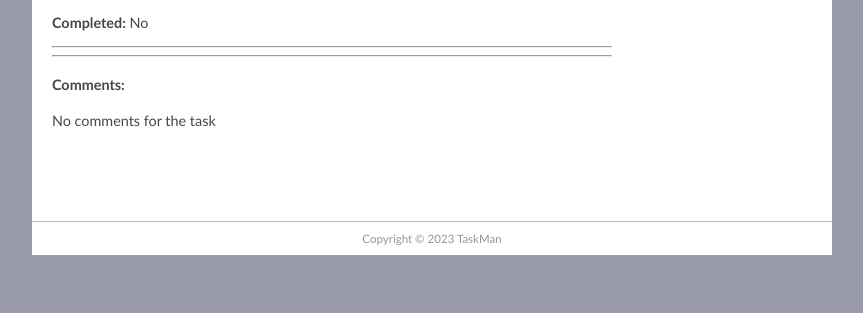
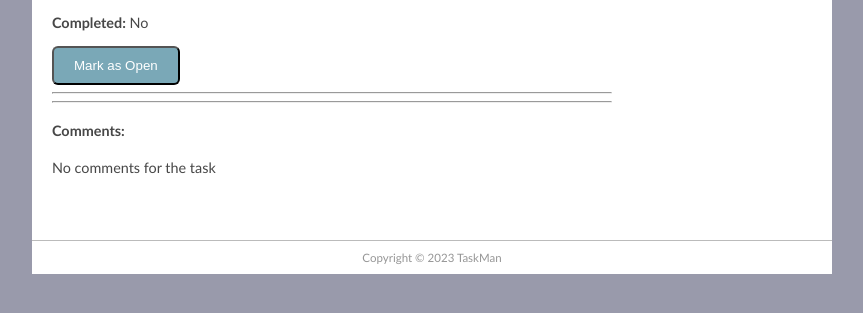
Before and after one commit to Vkasmakr/taskman_v.2, a Django app: page /taskman/alltasks/4/done in a window 1280 px wide. Shown: the part 333-646 px from the top of the page, without its empty margins (208-1071 px from the left). Run offline with Django 4.2, Linux system fonts and the light colour scheme; data comes from the database, SQL or seed files in the repository; both versions use the stored data as it was after the commit.

Commit message:
added a feature to open task/project if completed

```diff
--- a/mysite/taskman/templates/project_detail.html
+++ b/mysite/taskman/templates/project_detail.html
@@ -48,6 +48,11 @@ Reverse for 'view-project' with keyword arguments '{'id': 2}' not found. 1 patte
   {% csrf_token %}
   <button type="submit" class="button-cool">Mark as Completed</button>
 </form>
+{%else%}
+<form method="POST" action="{% url 'open-project' project.pk %}">
+  {% csrf_token %}
+  <button type="submit" class="button-cool">Mark as Open</button>
+</form>
 {%endif%}
 
 <hr>
--- a/mysite/taskman/templates/project_list_completed.html
+++ b/mysite/taskman/templates/project_list_completed.html
@@ -5,7 +5,6 @@
 <h1>Assign and Manage projects</h1>
 <p style="color:green">All completed projects assigned to <em>{{current_employee.group_id.name}}:</em> </p>
 {% for project_obj in project_list %}
-{{project_obj.pk}}
 <li> <a href="{% url 'project-detail' pk=project_obj.pk %}">{{project_obj.title}}</a> <br> Created on: {{project_obj.created_on}} <br> Deadline on: {{project_obj.enddate}}
     <br> Assigned to Team: {{project_obj.group_id}}
 </li>
--- a/mysite/taskman/templates/task_detail.html
+++ b/mysite/taskman/templates/task_detail.html
@@ -30,6 +30,11 @@
   {% csrf_token %}
   <button type="submit" class="button-cool">Mark as Completed</button>
 </form>
+{%else%}
+<form method="POST" action="{% url 'open-task' taskinstance.pk %}">
+  {% csrf_token %}
+  <button type="submit" class="button-cool">Mark as Open</button>
+</form>
 {%endif%}
 
 <hr>
--- a/mysite/taskman/urls.py
+++ b/mysite/taskman/urls.py
@@ -10,6 +10,7 @@ urlpatterns = [
     path('alltasks/', views.AllTaskListView.as_view(), name='all_tasks'),
     path('alltasksc/', views.AllTaskCListView.as_view(), name='all_tasks_c'),
     path('alltasks/<int:pk>/done', views.task_done, name='complete-task'),
+    path('alltasks/<int:pk>/open', views.task_open, name='open-task'),
 
     path('accounts/', include('django.contrib.auth.urls')),
 
@@ -17,6 +18,7 @@ urlpatterns = [
     path('projectsc/', views.ProjectCListView.as_view(), name='all_projects_c'),
     path('projects/<int:pk>', views.ProjectDetailView.as_view(), name='project-detail'),
     path('projects/<int:pk>/done', views.project_done, name='complete-project'),
+    path('projects/<int:pk>/open', views.project_open, name='open-project'),
 
     path('alltasks/new', views.TaskInstanceCreateView.as_view(), name='task-new'),
     path('projects/new', views.ProjectCreateView.as_view(), name='project-new'),
--- a/mysite/taskman/views.py
+++ b/mysite/taskman/views.py
@@ -249,6 +249,16 @@ def project_done(request, pk):
     return render(request, 'project_detail.html', {'project': project})
 
 
+def project_open(request, pk):
+    project = Project.objects.get(id=pk)
+    if request.method == 'POST':
+        project.completed_on = False
+        project.save()
+        return redirect('project-detail', pk=pk)
+
+    return render(request, 'project_detail.html', {'project': project})
+
+
 def task_done(request, pk):
     task = TaskInstance.objects.get(id=pk)
     if request.method == 'POST':
@@ -258,6 +268,16 @@ def task_done(request, pk):
 
     return render(request, 'task_detail.html', {'task': task})
 
+
+def task_open(request, pk):
+    task = TaskInstance.objects.get(id=pk)
+    if request.method == 'POST':
+        task.completed_on = False
+        task.save()
+        return redirect('task-detail', pk=pk)
+
+    return render(request, 'task_detail.html', {'task': task})
+
 # Employee profile:
 @login_required
 def employee(request):
```
Also changed, not shown: mysite/db.sqlite3.
